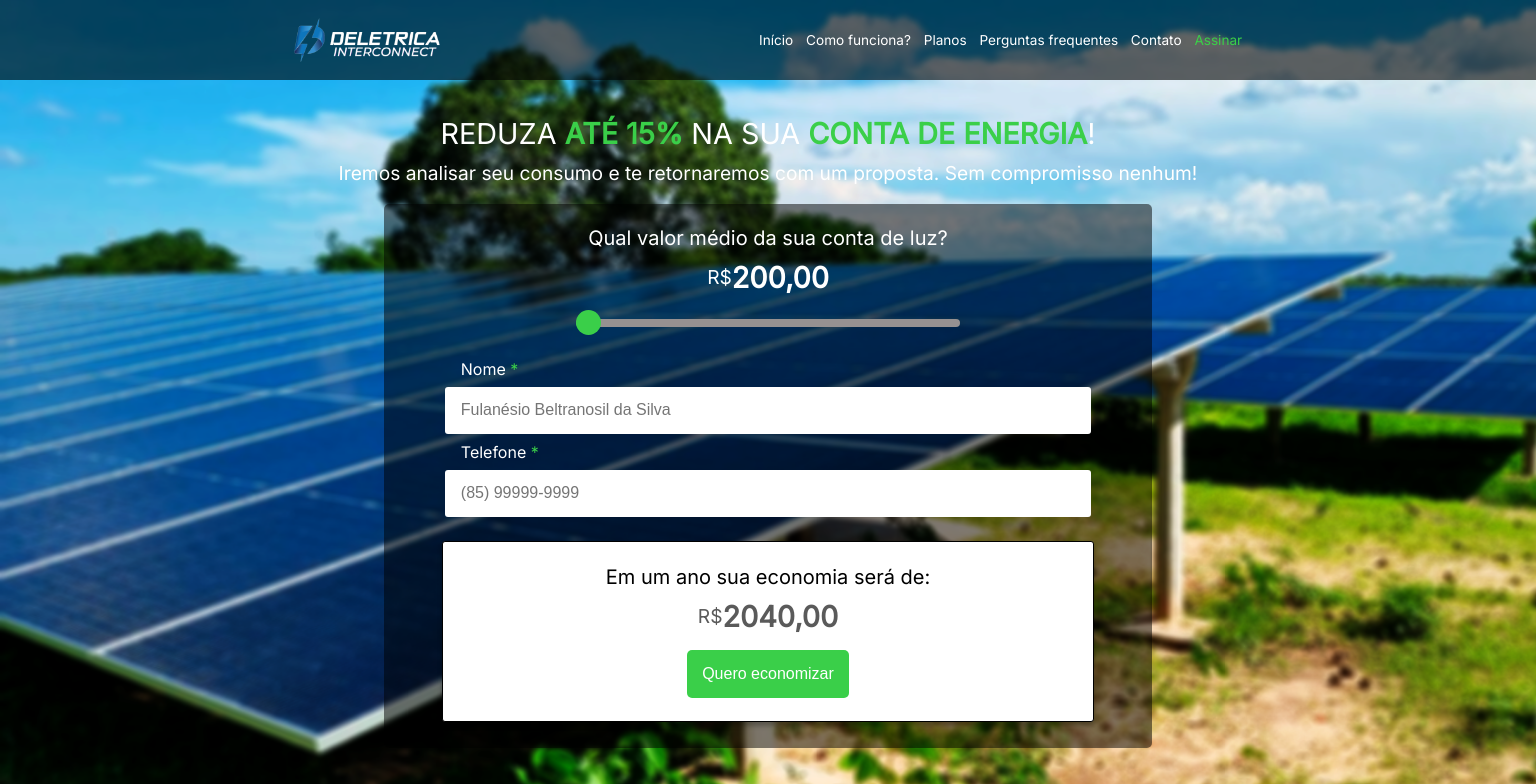
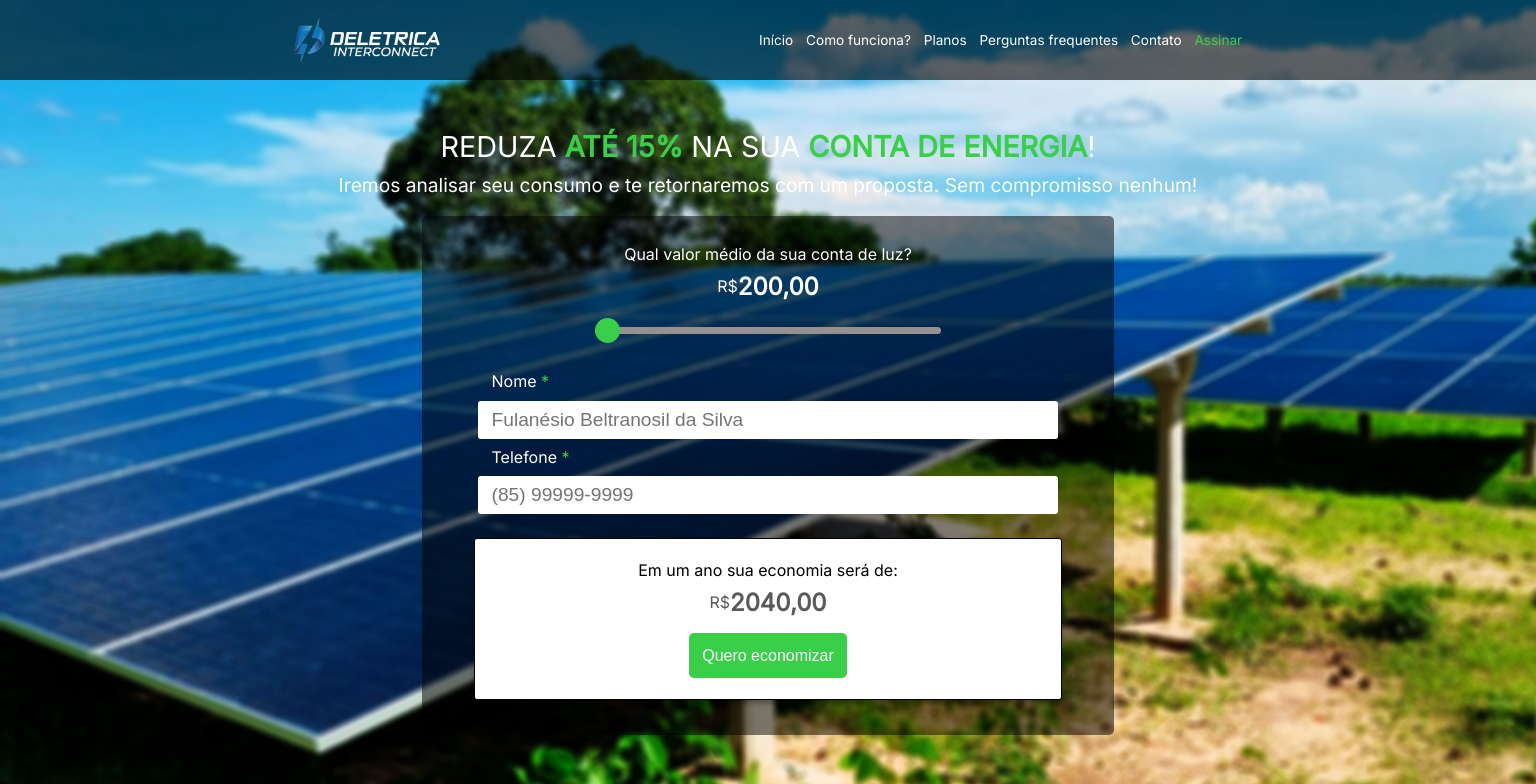
Before and after one commit to caiokronuz/marketplaceinterconnect, a Next.js app: page /send in a window 1536 px wide. Shown: the top 784 px of the page. Built offline with nearby package versions, Linux system fonts and the light colour scheme.

Commit message:
corrigido alguns problemas de responsividade com dispositivos de tela grande

```diff
--- a/src/styles/Send.module.scss
+++ b/src/styles/Send.module.scss
@@ -911,6 +911,78 @@
 
 }
 
+@media(min-width: 1300px){
+    .sendPage {
+        .container {
+            .text {
+                h1 {
+                    font-size: 1.8em;
+                }
+
+                p {
+                    font-size: 1.2em;
+                }
+            }
+
+            .forms {
+
+                width: 45%;
+
+                .sliderCounter{
+                    p{
+                        font-size: 1em;
+                    }
+
+                    div{
+                        span{
+                            font-size: 1em;
+                        }
+
+                        p{
+                            font-size: 1.5em;
+                        }
+                    }
+
+                    input{
+                        height: 0.4em;
+                    }
+                }
+
+                label {
+                    font-size: 1em;
+                }
+
+                input {
+                    font-size: 1.2em;
+                    height: 2%;
+                }
+
+                .result{
+                    p{
+                        font-size: 1em;
+                    }
+
+                    div{
+                        span{
+                            font-size: 1em;
+                        }
+
+                        p{
+                            font-size: 1.5em;
+                        }
+                    }
+
+                    button {
+                        font-size: 1em;
+                        padding: 2.5%;
+                    }
+                }
+            }
+
+        }
+    }
+}
+
 //Desktop grande
 @media(min-width: 1800px) {
     .sendPage {
@@ -983,11 +1055,67 @@
 @media(min-width: 2000px) {
     .sendPage {
         .container {
-            .forms {
-                input {
-                    height: 2%;
+            .text {
+                h1 {
+                    font-size: 2em;
+                }
+
+                p {
+                    font-size: 1.4em;
                 }
             }
+
+            .forms {
+
+                width: 30%;
+
+                .sliderCounter{
+                    p{
+                        font-size: 1.2em;
+                    }
+
+                    div{
+                        span{
+                            font-size: 1.5em;
+                        }
+
+                        p{
+                            font-size: 2em;
+                        }
+                    }
+                }
+
+                label {
+                    font-size: 1.2em;
+                }
+
+                input {
+                    font-size: 1.2em;
+                    height: 3%;
+                }
+
+                .result{
+                    p{
+                        font-size: 1.5em;
+                    }
+
+                    div{
+                        span{
+                            font-size: 1.5em;
+                        }
+
+                        p{
+                            font-size: 2em;
+                        }
+                    }
+
+                    button {
+                        font-size: 1em;
+                        padding: 2.5%;
+                    }
+                }
+            }
+
         }
     }
 }
```
